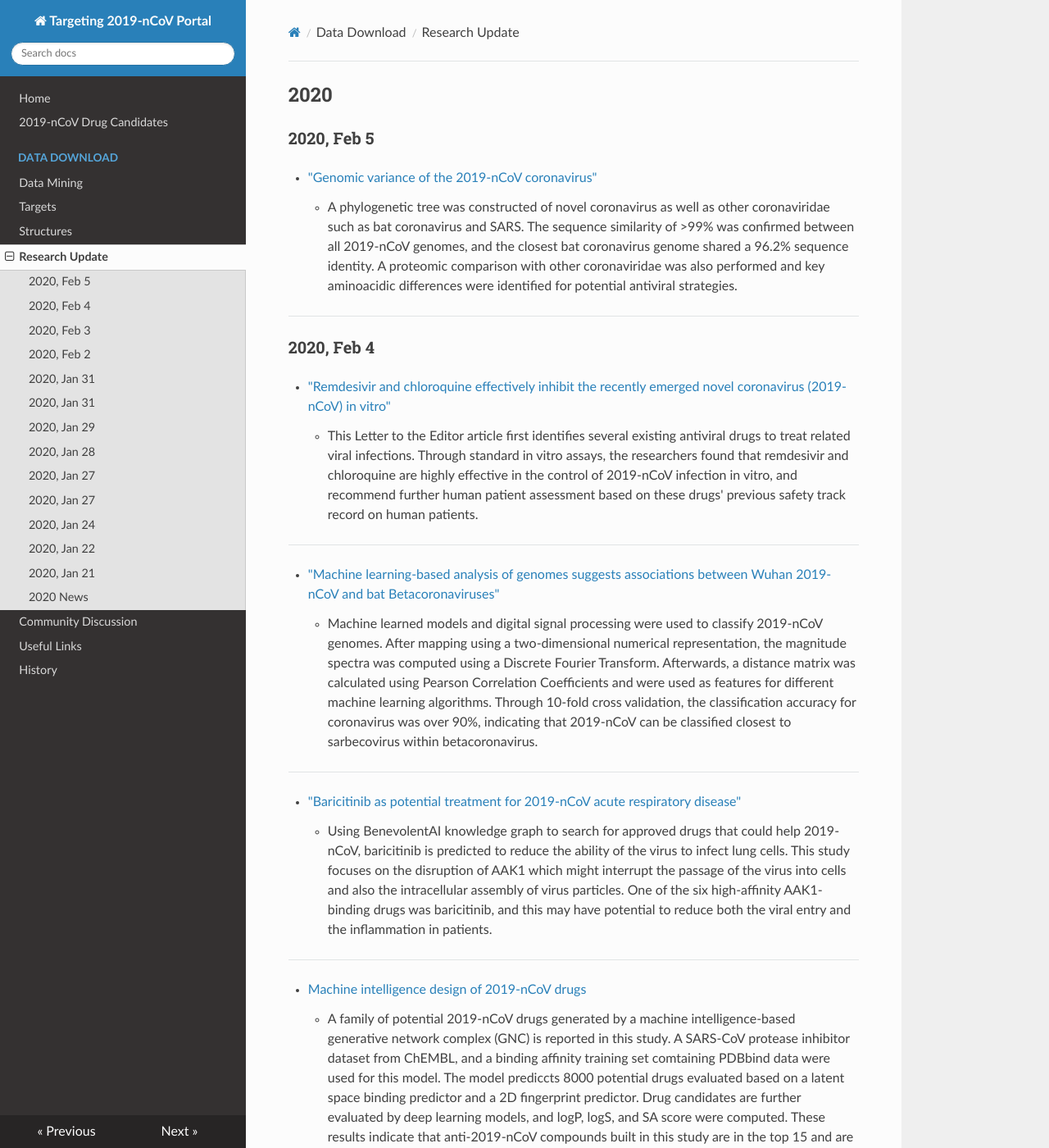
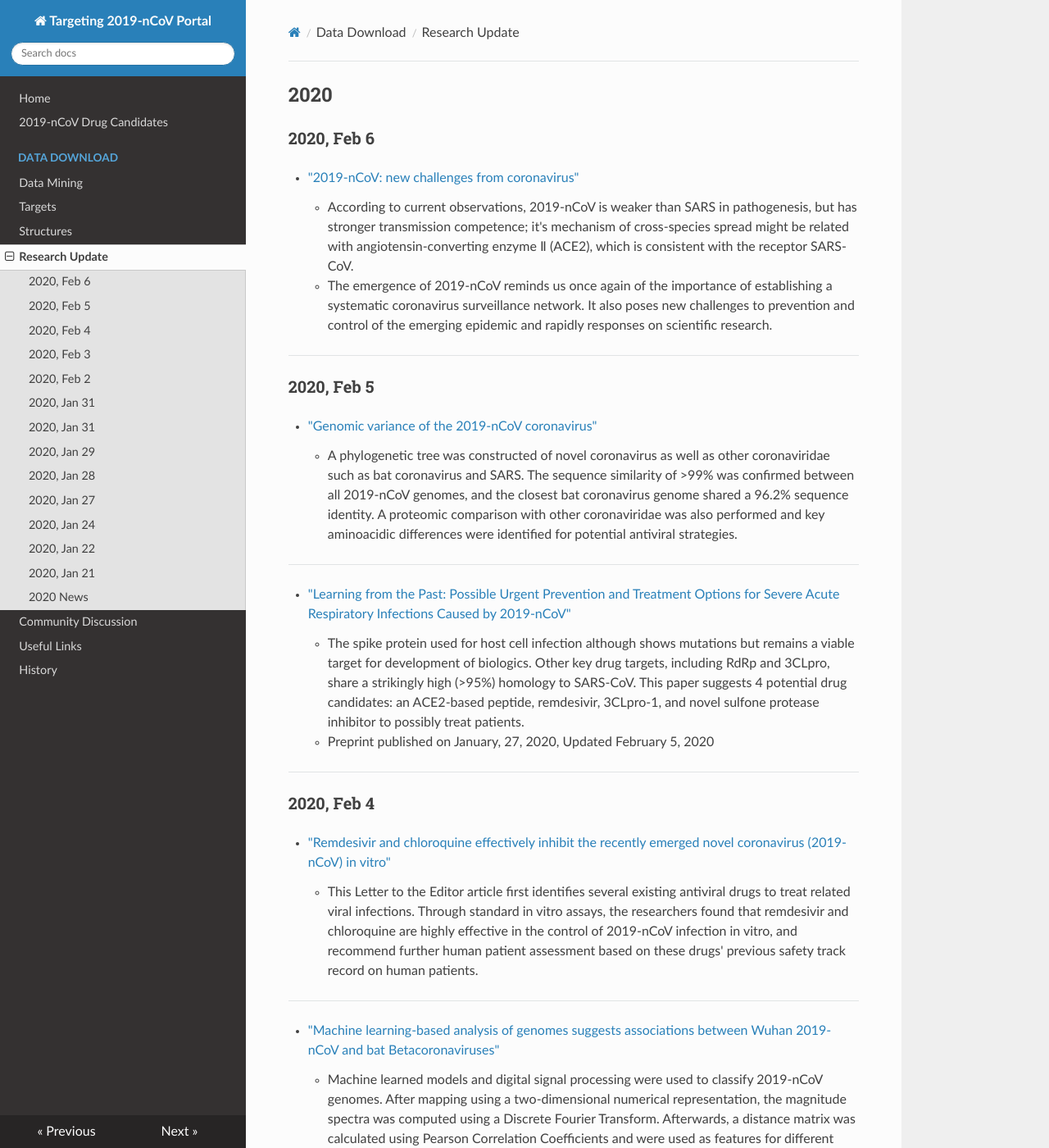
Before and after one commit to GHDDI-AILab/Targeting2019-nCoV, an MkDocs documentation site: the page built from docs/research_progress.md, in a window 1280 px wide and 1400 px high. Shown: the whole window at 82% size. Built offline with MkDocs 1.6.1, drawn with Linux system fonts in a browser that asks for light colours; nearby versions of some CDN libraries; some of the changed text lies outside the part shown.

Commit message:
merged manually from pull request

```diff
--- a/docs/research_progress.md
+++ b/docs/research_progress.md
@@ -1,9 +1,23 @@
 ## 2020
+
+### 2020, Feb 6
+* ["2019-nCoV: new challenges from coronavirus"](http://rs.yiigle.com/yufabiao/1179575.htm)
+    * According to current observations, 2019-nCoV is weaker than SARS in pathogenesis, but has stronger transmission competence; it's mechanism of cross-species spread might be related with angiotensin-converting enzyme Ⅱ (ACE2), which is consistent with the receptor SARS-CoV.
+    * The emergence of 2019-nCoV reminds us once again of the importance of establishing a systematic coronavirus surveillance network. It also poses new challenges to prevention and control of the emerging epidemic and rapidly responses on scientific research.
+
+---
 
 ### 2020, Feb 5
 
  * ["Genomic variance of the 2019-nCoV coronavirus"](https://www.biorxiv.org/content/10.1101/2020.02.02.931162v2)
     * A phylogenetic tree was constructed of novel coronavirus as well as other coronaviridae such as bat coronavirus and SARS. The sequence similarity of >99% was confirmed between all 2019-nCoV genomes, and the closest bat coronavirus genome shared a 96.2% sequence identity. A proteomic comparison with other coronaviridae was also performed and key aminoacidic differences were identified for potential antiviral strategies.
+
+---
+
+* ["Learning from the Past: Possible Urgent Prevention and Treatment Options for Severe Acute
+Respiratory Infections Caused by 2019-nCoV"](http://ghddiai.oss-cn-zhangjiakou.aliyuncs.com/file/file_lftppuptosar.pdf)
+    * The spike protein used for host cell infection although shows mutations but remains a viable target for development of biologics. Other key drug targets, including RdRp and 3CLpro, share a strikingly high (>95%) homology to SARS‐CoV. This paper suggests 4 potential drug candidates: an ACE2‐based peptide, remdesivir, 3CLpro-1, and novel sulfone protease inhibitor to possibly treat patients.
+    * Preprint published on January, 27, 2020, Updated February 5, 2020
 
 ---
 
@@ -119,15 +133,8 @@
 
 ---
 
-### 2020, Jan 27
-
  * ["Single-cell RNA expression profiling of ACE2, the putative receptor of Wuhan 2019-nCov"](http://ghddiai.oss-cn-zhangjiakou.aliyuncs.com/file/file_screpace2.pdf)
     * This article goes into detail about the ACE2 receptor and its relation with the Wuhan 2019-nCoV. The results of thsi study indicates that ACE2 receptor expression is concentrated in a small population of type II alveolar cells, and these cells are also highly expressed with many other genes that positively regulate viral reproduction and transmission. This information may be of further use for future anti-ACE2 therapeutic research and development.
-
----
-
- * ["Learning from the Past: possible Urgent Prevention and Treatment Options for Severe Respiratory Infections Caused by 2019-nCov"](http://ghddiai.oss-cn-zhangjiakou.aliyuncs.com/file/file_lftppuptosar.pdf)
-    * The spike protein used for host cell infection although shows mutations but remains a viable target for development of biologics. This paper suggests 3 potential drug candidates: remdesivir, 3CLpro-1, and novel sulfone protease inhibitor to possibly treat patients.
 
 ---
 
```
